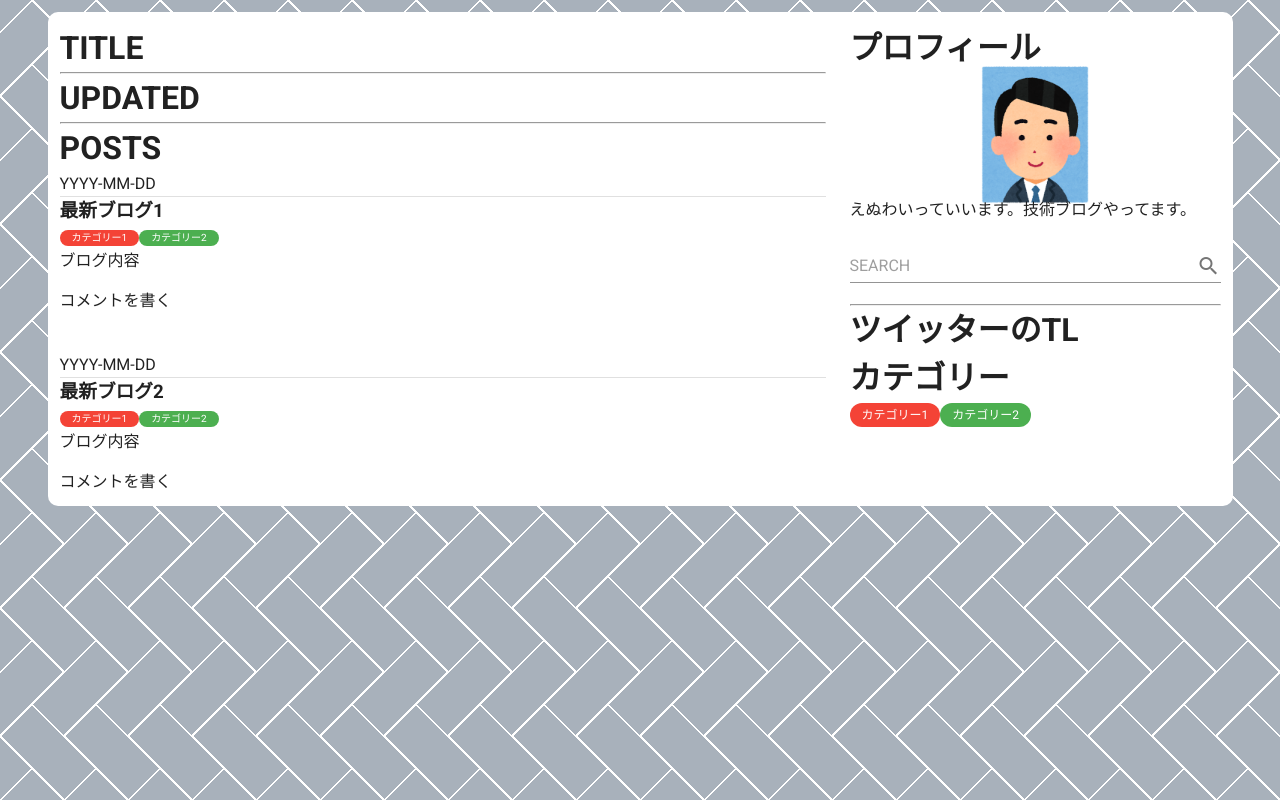
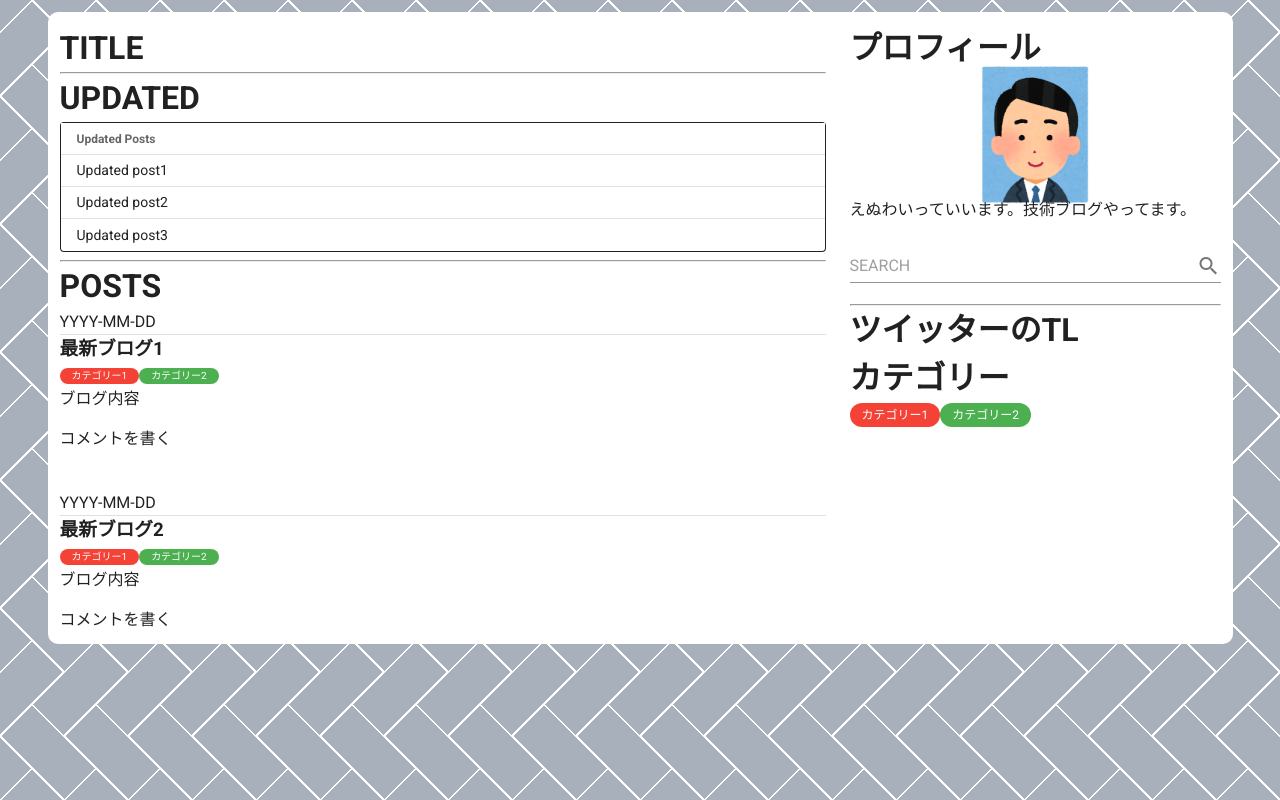
Before and after one commit to b1u3-YumaNoguchi/b1u3-nuxt-site, a Nuxt app: page / in a window 1280 px wide. Built offline with nearby package versions, Linux system fonts and the light colour scheme.

Commit message:
Updated Postリストの追加

```diff
--- a/layouts/default.vue
+++ b/layouts/default.vue
@@ -11,7 +11,32 @@
             <h1>
               UPDATED
             </h1>
-            <!-- ここに 1 * 3 の画像リスト置く -->
+            <v-simple-table dense fixed-header class="mb-2" style="border: thin solid;">
+              <thead>
+                <tr>
+                  <th class="text-left">
+                    Updated&nbsp;Posts
+                  </th>
+                </tr>
+              </thead>
+              <tbody>
+                <tr>
+                  <td>
+                    Updated&nbsp;post1
+                  </td>
+                </tr>
+                <tr>
+                  <td>
+                    Updated&nbsp;post2
+                  </td>
+                </tr>
+                <tr>
+                  <td>
+                    Updated&nbsp;post3
+                  </td>
+                </tr>
+              </tbody>
+            </v-simple-table>
             <hr>
             <h1>
               POSTS
```
